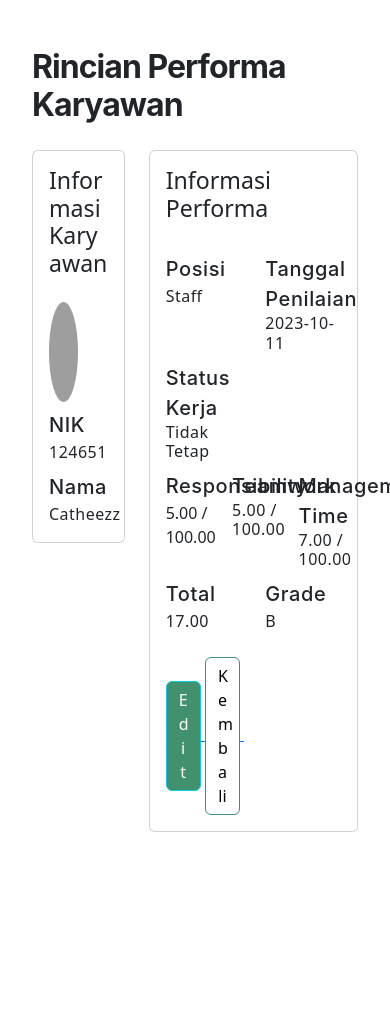
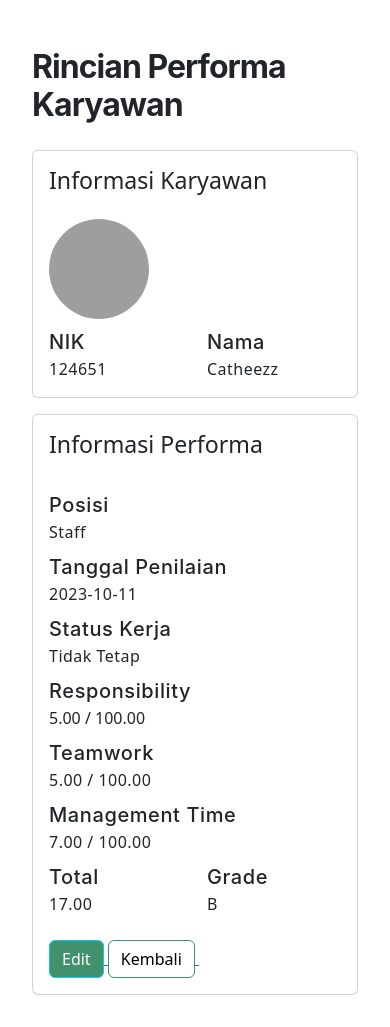
Before and after one commit to Rinkuu253/praktek-web-uts, a PHP site: page /view_performance.php?nik=124651 in a window 390 px wide; the page is wider, and only the part inside the window is pictured. Before the commit the page ends 832 px from the top of that part, so only its background shows below. Run offline with PHP 8.4, Linux system fonts and the light colour scheme; data comes from the database, SQL or seed files in the repository; grey boxes are pictures that could not be loaded.

Commit message:
add responsiveness view

```diff
--- a/view_performance.php
+++ b/view_performance.php
@@ -97,23 +97,22 @@ if ($result->num_rows > 0) {
             <div class="content-fluid">
                 <h1 class="PageTitle mt-3">Rincian Performa Karyawan</h1>
                 <div class="row">
-                    <div class="col-4">
+                    <div class="col-12 col-md-4 mb-3">
                         <div class="card">
                             <div class="card-body">
                                 <h3 class="mb-4">Informasi Karyawan</h3>
-                                <div class="col-6 form-input mt-2">
+                                <div class="col-12 form-input mt-2">
                                     <img src="databaseFoto/<?php echo ($foto) ?>" alt="No Image" id="previewFoto" class="img-fluid rounded-circle" style="width: 100px; height: 100px;">
                                 </div>
-                                <div class="col-6 form-input mt-2">
-                                </div>
-                                <div class="col-6 form-input mt-2">
+                                <div class="row">
+                                    <div class="col-6 col-md-12 form-input mt-2">
                                         <label class="view-title">
                                             NIK
                                         </label>
                                         <br />
                                         <label class="view-value"><?php echo ($nik) ?></label>
                                     </div>
-                                <div class="col-6 form-input mt-2">
+                                    <div class="col-6 col-md-12 form-input mt-2">
                                         <label class="view-title">
                                             Nama
                                         </label>
@@ -123,12 +122,12 @@ if ($result->num_rows > 0) {
                                 </div>
                             </div>
                         </div>
-                    <div class="col-8">
+                    </div>
+                    <div class="col-12 col-md-8">
                         <div class="card">
                             <div class="card-body">
                                 <h3>Informasi Performa</h3>
                                 <div class="row mt-4">
-
                                     <div class="col-6 form-input mt-2">
                                         <label class="view-title">
                                             Posisi
@@ -136,37 +135,35 @@ if ($result->num_rows > 0) {
                                         <br />
                                         <label class="view-value"><?php echo ($posisi) ?></label>
                                     </div>
-                                    <div class="col-6 form-input mt-2">
+                                    <div class="col-12 col-sm-6 form-input mt-2">
                                         <label class="view-title">
                                             Tanggal Penilaian
                                         </label>
                                         <br />
                                         <label class="view-value"><?php echo ($tglPenilaian) ?></label>
                                     </div>
-                                    <div class="col-6 form-input mt-2">
+                                    <div class="col-12 form-input mt-2">
                                         <label class="view-title">
                                             Status Kerja
                                         </label>
                                         <br />
                                         <label class="view-value"><?php echo ($statusKerja) ?></label>
                                     </div>
-                                    <div class="col-6 form-input mt-2">
-                                    </div>
-                                    <div class="col-4 form-input mt-2">
+                                    <div class="col-12 col-xxl-4 col-sm-6 form-input mt-2">
                                         <label class="view-title">
                                             Responsibility
                                         </label>
                                         <br />
                                         <label><?php echo ($responsibility) ?> / 100.00</label>
                                     </div>
-                                    <div class="col-4 form-input mt-2">
+                                    <div class="col-12 col-xxl-4 col-sm-6 form-input mt-2">
                                         <label class="view-title">
                                             Teamwork
                                         </label>
                                         <br />
                                         <label class="view-value"><?php echo ($teamwork) ?> / 100.00</label>
                                     </div>
-                                    <div class="col-4 form-input mt-2">
+                                    <div class="col-12 col-xxl-4 col-sm-6 form-input mt-2">
                                         <label class="view-title">
                                             Management Time
                                         </label>
@@ -188,12 +185,12 @@ if ($result->num_rows > 0) {
                                         <label class="view-value"><?php echo ($grade) ?></label>
                                     </div>
                                 </div>
-                                <div class="tab mt-4">
+                                <div class="mt-4">
                                     <a href="edit_performance.php?nik=<?php echo ($nik) ?>" target="_self">
-                                        <div class="btn btn-info" style="background-color:#40916C;width:20%;color:white">Edit</div>
+                                        <div class="btn btn-info" style="background-color:#40916C;max-width:250px;color:white">Edit</div>
                                     </a>
                                     <a href="performance.php" target="_self">
-                                        <div class="btn btn-primary" style="background-color:white;width:20%;border:2;border-color:#40916C;color:black;">
+                                        <div class="btn btn-primary" style="background-color:white;max-width:250px;border:2;border-color:#40916C;color:black;">
                                             Kembali
                                         </div>
                                     </a>
```
Also changed, not shown: databaseFoto/123456.png (added), ubah-performance.php (renamed from ubah-peformance.php). Lines whose indentation alone changed are shown as unchanged.
